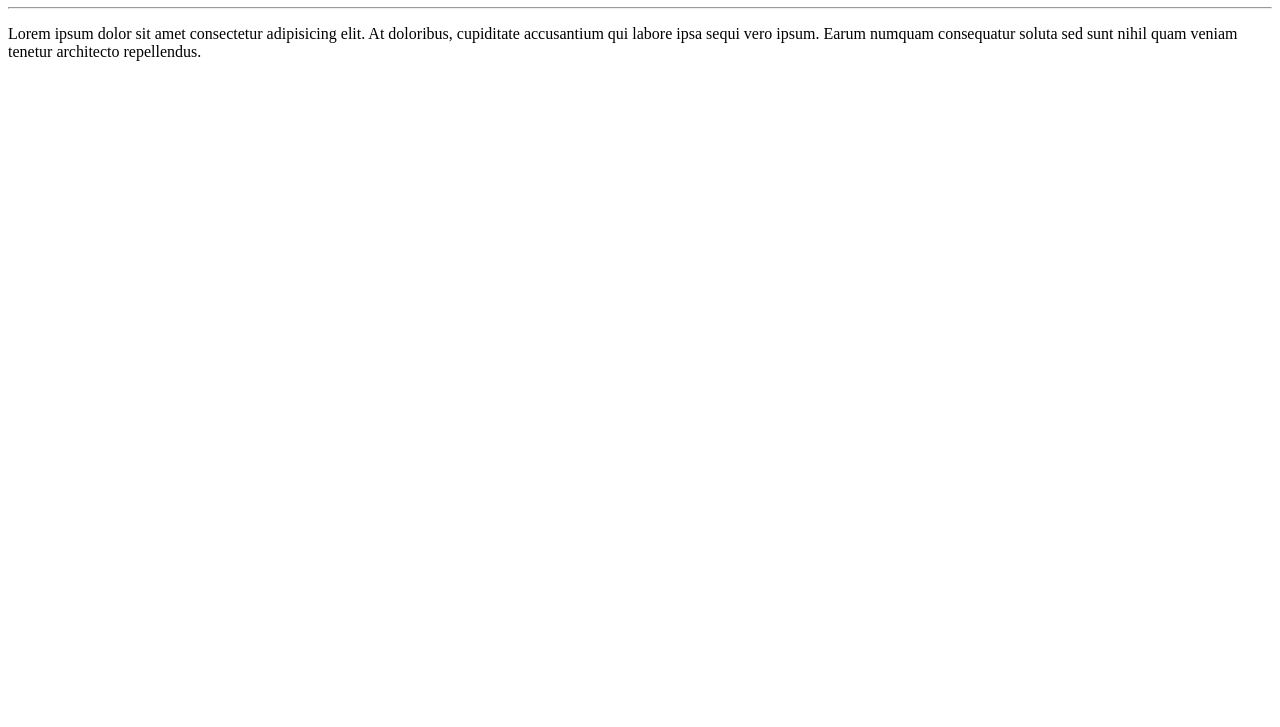
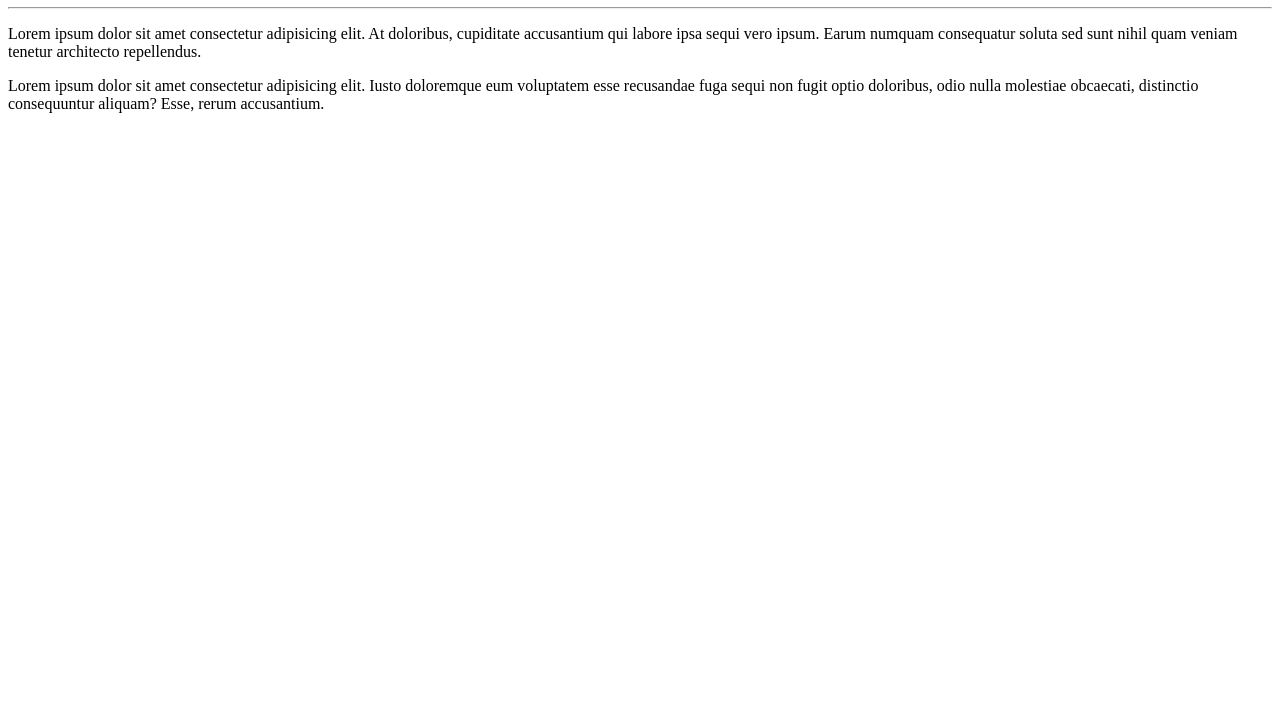
Before and after one commit to Fernando-WP/Ola-mundo, a plain HTML site: page site-exemplo/index.html in a window 1280 px wide. Shown: the part 73-800 px from the top of the page. Drawn offline with Linux system fonts and the light colour scheme.

Commit message:
adicionei um parágrafo

```diff
--- a/site-exemplo/index.html
+++ b/site-exemplo/index.html
@@ -9,5 +9,6 @@
     <h1>Olá, Mundo!</h1>
     <hr>
     <p>Lorem ipsum dolor sit amet consectetur adipisicing elit. At doloribus, cupiditate accusantium qui labore ipsa sequi vero ipsum. Earum numquam consequatur soluta sed sunt nihil quam veniam tenetur architecto repellendus.</p>
+    <p>Lorem ipsum dolor sit amet consectetur adipisicing elit. Iusto doloremque eum voluptatem esse recusandae fuga sequi non fugit optio doloribus, odio nulla molestiae obcaecati, distinctio consequuntur aliquam? Esse, rerum accusantium.</p>
 </body>
 </html>
```
